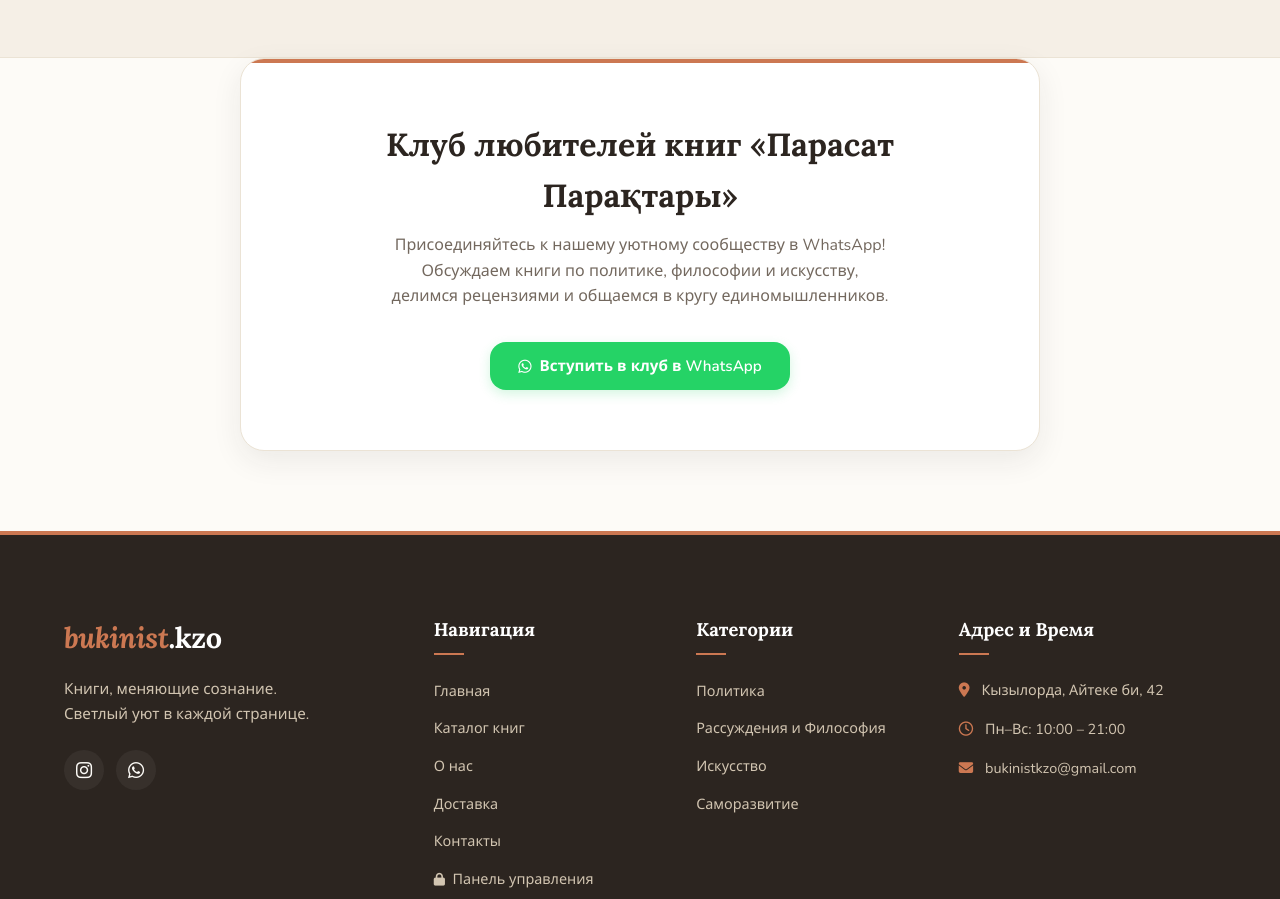
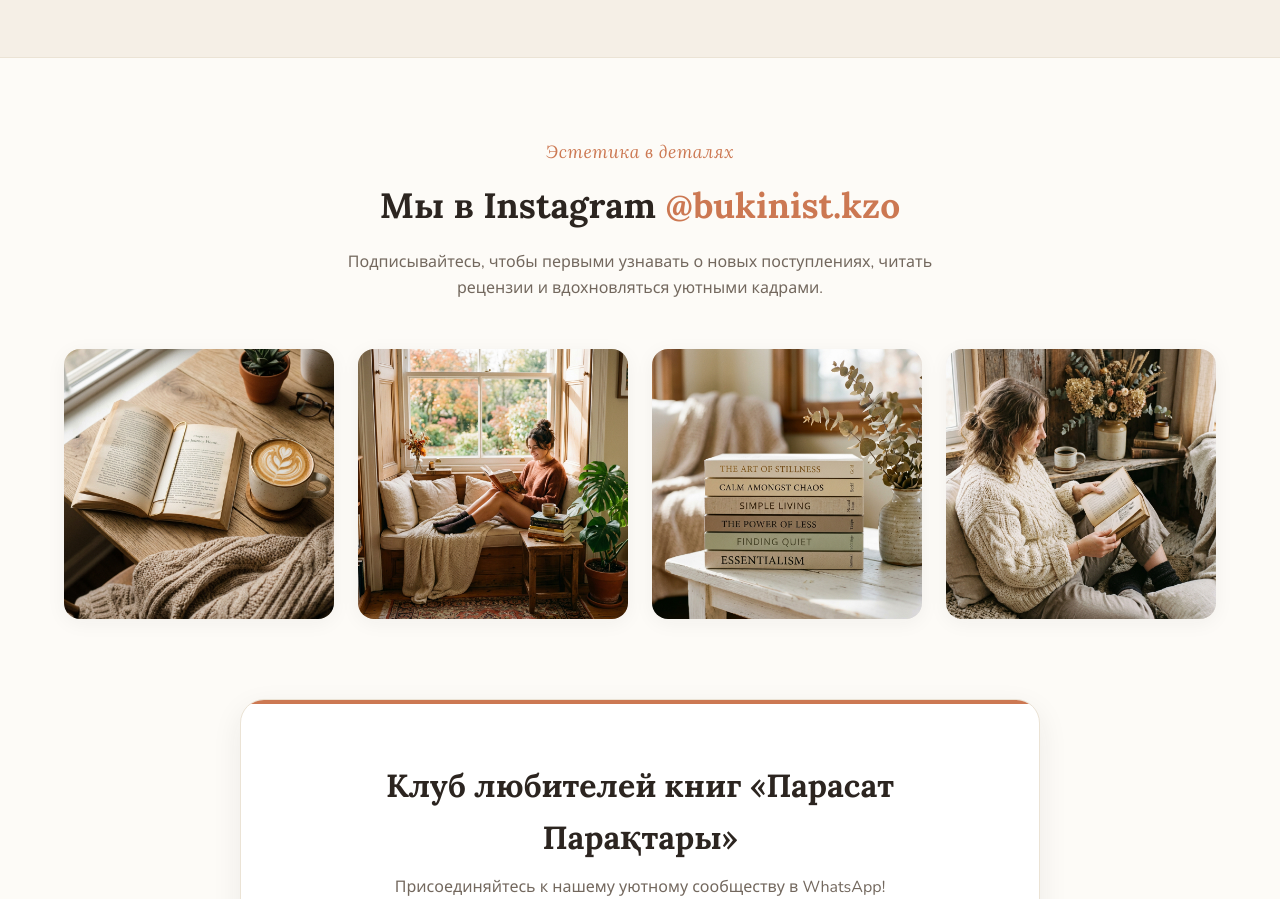
Before and after one commit to tsalimkyzy86-dot/books, a plain HTML site: page index.html in a window 1280 px wide. Shown: the part 2023-2922 px from the top of the page. Drawn offline with nearby package versions, Linux system fonts and the light colour scheme; no server answers.

Commit message:
chore: restore instagram feed without hover text

```diff
--- a/index.html
+++ b/index.html
@@ -106,7 +106,43 @@
                 </div>
             </div>
 
+            <!-- Instagram Feed Concept -->
+            <div class="instagram-feed-section section-padding">
+                <div class="container">
+                    <div class="section-title-wrap text-center">
+                        <span class="subtitle">Эстетика в деталях</span>
+                        <h2>Мы в Instagram <a href="https://instagram.com/bukinist.kzo" target="_blank" class="instagram-handle">@bukinist.kzo</a></h2>
+                        <p class="section-description">Подписывайтесь, чтобы первыми узнавать о новых поступлениях, читать рецензии и вдохновляться уютными кадрами.</p>
+                    </div>
 
+                    <div class="instagram-grid">
+                        <div class="instagram-post">
+                            <img src="assets/insta1.png" alt="Кофе и раскрытая книга">
+                            <div class="insta-overlay">
+                                <i class="fab fa-instagram"></i>
+                            </div>
+                        </div>
+                        <div class="instagram-post">
+                            <img src="assets/insta2.png" alt="Уютный уголок для чтения">
+                            <div class="insta-overlay">
+                                <i class="fab fa-instagram"></i>
+                            </div>
+                        </div>
+                        <div class="instagram-post">
+                            <img src="assets/insta3.png" alt="Корешки книг">
+                            <div class="insta-overlay">
+                                <i class="fab fa-instagram"></i>
+                            </div>
+                        </div>
+                        <div class="instagram-post">
+                            <img src="assets/insta4.png" alt="Книга в теплом свитере">
+                            <div class="insta-overlay">
+                                <i class="fab fa-instagram"></i>
+                            </div>
+                        </div>
+                    </div>
+                </div>
+            </div>
 
             <!-- Newsletter Box -->
             <div class="newsletter-section">
```
